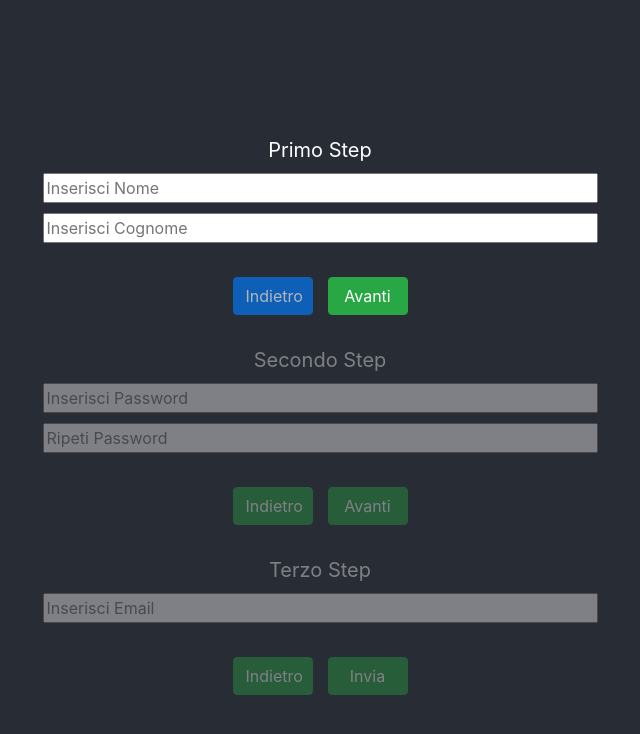
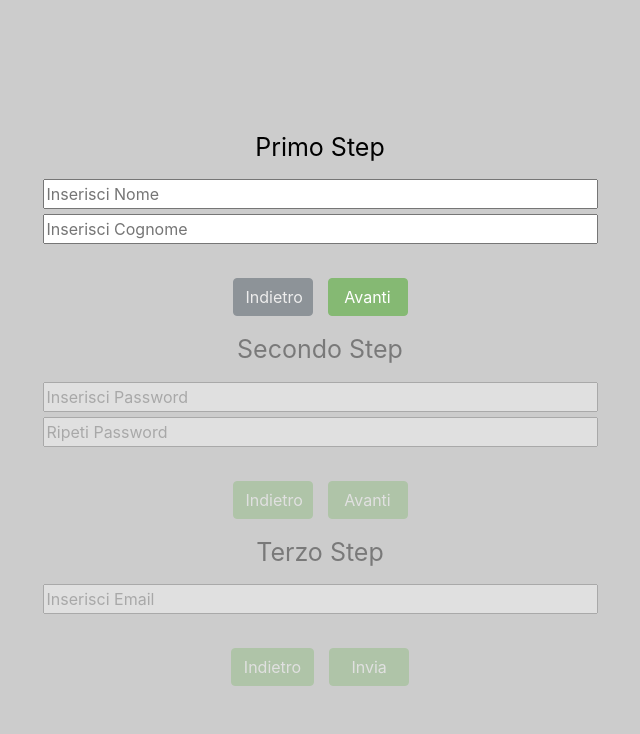
Before and after one commit to michelemangiacotti/react-form-validation, a React (Create React App) app in the folder test-treedom/: page / in a window 1280 px wide. Shown: the top 734 px of the page, without its empty margins (320-960 px from the left). Built offline with nearby package versions, Linux system fonts and the light colour scheme.

Commit message:
refactoring css

```diff
--- a/test-treedom/src/App.css
+++ b/test-treedom/src/App.css
@@ -12,7 +12,7 @@ code {
     monospace;
 }
 .app-container {
-  background-color: #282c34;
+  background-color:#CCCCCC;
   min-height: 100vh;
   display: flex;
   flex-direction: column;
@@ -23,27 +23,51 @@ code {
   /* width: 100%; */
 }
 
-.row-container {
-  justify-content: "space-between";
-  align-items: "center";
-}
 
 .btn-success {
   color:#fff;
-  background-color:#28a745;
-  border-color:#28a745
+  background-color:#85b973 !important;
+  border-color: #85b973 !important;
  }
 
  .btn-disabled {
   color: #fff;
-  background-color: #6c757d;
-  border-color: #6c757d;
+  background-color: #6c757d !important;
+  border-color: #6c757d !important;
 }
 
 .disabled-step {
   pointer-events: none;
   opacity: 0.4;
+  width: 100%;
+  margin-top: 10px;
+}
 
+.title-step {
+  align-content: center;
+  font-size: 25px;
+  color: black;
+}
+.title-success-form {
+  align-content: center;
+  font-size: 18px;
+  color: black;
+}
 
+.container-step{
+  width: 100%;
+  margin-top: 10px;
+}
 
+.row{
+  margin-top: 5px;
 }
+
+.error-label{
+  font-size: 15px;
+  color : red;
+}
+
+.input-style{
+  width: 50%;
+}
--- a/test-treedom/src/App.js
+++ b/test-treedom/src/App.js
@@ -7,12 +7,19 @@ import Button from 'react-bootstrap/Button'
 import 'bootstrap/dist/css/bootstrap.css';
 import Carousel from 'react-bootstrap/Carousel'
 
+//in questo caso ho inserito qui l'inica funzione utilità usata
+//ma di solito tendo a creare delle classi utility per avere un
+//codice più ordinato e mantenibile
+export function isStepActive(currentStep, numberActiveStep) {
+    return currentStep !== numberActiveStep ? 'disabled-step' : 'container-step';
+}
+
 class App extends React.Component {
 
     constructor(props) {
         super(props);
         this.state = {
-            step: 0,
+            step: 1,
             nome: '',
             nomeErrore: '',
             cognome: '',
@@ -42,11 +49,6 @@ class App extends React.Component {
         this.setState({ email: val.target.value });
     }
 
-    componentDidMount() {
-        console.log("componenti did mount" + this.state.step);
-
-    }
-
 
     handleNextClick() {
         let emailErrore = '';
@@ -57,26 +59,26 @@ class App extends React.Component {
 
         console.log("sto cliccando avanti");
         let promise = new Promise((resolve, reject) => {
-            if (this.state.step === 0) {
+            if (this.state.step === 1) {
                 const re = /^[a-zA-Z]+$/;
                 if (this.state.nome === '' || !re.test(this.state.nome)) {
                     isNotValid = true;
-                    this.setState({ nomeErrore: 'Nome non valorizzato o di tipo numerico', cognomeErrore });
+                    this.setState({ nomeErrore: 'Nome non valorizzato, con spazi o di tipo numerico', cognomeErrore });
                 } else {
                     if (this.state.cognome === '' || !re.test(this.state.cognome)) {
                         isNotValid = true;
-                        this.setState({ cognomeErrore: 'Cognome non valorizzato o di tipo numerico', nomeErrore });
+                        this.setState({ cognomeErrore: 'Cognome non valorizzato, con spazi o di tipo numerico', nomeErrore });
                     }
                 }
             }
-            if (this.state.step === 1) {
+            if (this.state.step === 2) {
                 if (this.state.password === '' || this.state.password !== this.state.confermaPassword ||
                     this.state.confermaPassword === '') {
                     isNotValid = true;
                     this.setState({ passwordErrore: 'Campi non valorizzati o le passwords non corrispondono ' });
                 }
             }
-            if (this.state.step === 2) {
+            if (this.state.step === 3) {
                 if (this.state.email === '' || !this.state.email.includes("@")) {
                     isNotValid = true;
                     this.setState({ emailErrore: 'Email non valido' });
@@ -107,7 +109,7 @@ class App extends React.Component {
     }
 
     handleNewForm() {
-        this.setState({ step: 0, nome: '', cognome: '', password: '', email: '', confermaPassword: '' });
+        this.setState({ step: 1, nome: '', cognome: '', password: '', email: '', confermaPassword: '' });
     }
 
     isMobile() {
@@ -126,25 +128,29 @@ class App extends React.Component {
         return isMobile;
     }
 
+    sendForm() {
+        return <div className="app-container">
+            <label className="title-success-form">
+                Hai inviato i dati inseriti, controlla la tua mail per confermare la registrazione
+             </label>
+            <Button className="btn-success" onClick={() => this.handleNewForm()}>
+                Ritorna alla registrazione
+            </Button>
+        </div>;
+    }
+
     render() {
         const isMobile = this.isMobile();
-        console.log("Is mobile: " + navigator.userAgent);
+        // console.log("Is mobile: " + navigator.userAgent);
 
         if (isMobile) {
-            if (this.state.step === 3) {
+            if (this.state.step === 4) {
                 return (
-                    <div className="app-container">
-                        Hai inviato i dati inseriti, controlla la tua mail per confermare la registrazione
-                        <br />
-                        <br />
-                        <Button className="btn-success" onClick={() => this.handleNewForm()}>
-                            Ritorna alla home page
-                        </Button>
-                    </div>
+                    this.sendForm()
                 )
             } else {
                 return (
-                    <Carousel activeIndex={this.state.step} controls={false}>
+                    <Carousel activeIndex={this.state.step-1} controls={false}>
                         <Carousel.Item>
                             <div className="app-container">
                                 <Step1 onClickNext={() => this.handleNextClick()}
@@ -191,14 +197,7 @@ class App extends React.Component {
 
             if (this.state.step === 4) {
                 return (
-                    <div className="app-container">
-                        Hai inviato i dati inseriti, controlla la tua mail per confermare la registrazione
-                        <br />
-                        <br />
-                        <Button className="btn-success" onClick={() => this.handleNewForm()}>
-                            Ritorna alla home page
-                        </Button>
-                    </div>
+                    this.sendForm()
                 )
             } else {
                 return (
@@ -233,5 +232,6 @@ class App extends React.Component {
             }
         }
     }
+
 }
 export default App;
--- a/test-treedom/src/component/Step1.js
+++ b/test-treedom/src/component/Step1.js
@@ -4,50 +4,61 @@ import '../App.css';
 import Row from 'react-bootstrap/Row'
 import Col from 'react-bootstrap/Col'
 import Button from 'react-bootstrap/Button'
+import { isStepActive } from '../App';
+
 
 
 class Step1 extends React.Component {
+
     render() {
         return (
-            <Container fluid="md" style={{ width: '100%', marginTop: "30px" }}
-                className={this.props.step !== 0 ? 'disabled-step' : ''}>
+            <Container fluid="md" className={isStepActive(this.props.step, 1)}>
                 <Row >
                     <Col>
-                        <label style={{ alignContent: 'center', fontSize: '20px' }}>
+                        <label className="title-step">
                             Primo Step
                         </label>
                     </Col>
                 </Row>
-                <Row style={{ marginBottom: '10px' }}>
+                <Row>
                     <Col>
-                        <input placeholder="Inserisci Nome" type="text" name="nome" style={{ width: '50%' }}
-                            value={this.props.nome} onChange={this.props.onChangeNome} />
-                    </Col>
-                </Row>
-                <Row style={{ marginBottom: '10px' }}>
-                    <Col>
-                        <input placeholder="Inserisci Cognome" type="text" name="cognome" style={{ width: '50%' }}
-                            value={this.props.cognome} onChange={this.props.onChangeCognome} />
+                        <input placeholder="Inserisci Nome"
+                            type="text" name="nome"
+                            className="input-style"
+                            value={this.props.nome}
+                            onChange={this.props.onChangeNome} />
                     </Col>
                 </Row>
                 <Row>
                     <Col>
-                        <label style={{ fontSize: 15, color: "red" }}>
+                        <input placeholder="Inserisci Cognome"
+                            type="text" name="cognome"
+                            className="input-style"
+                            value={this.props.cognome}
+                            onChange={this.props.onChangeCognome} />
+                    </Col>
+                </Row>
+                <Row>
+                    <Col>
+                        <label className="error-label">
                             {this.props.nomeErrore}
                         </label>
-                        <label style={{ fontSize: 15, color: "red" }}>
+                        <label className="error-label">
                             {this.props.cognomeErrore}
                         </label>
                     </Col>
                 </Row>
                 <Row>
                     <Col>
-                        <Button className="btn-disabled " onClick={() => this.props.onClickBack()}
-                            style={{ width: "80px" }} disabled={true}>
+                        <Button className="btn-disabled "
+                            onClick={() => this.props.onClickBack()}
+                            style={{ width: "80px" }}
+                            disabled={true}>
                             Indietro
                         </Button>
-                        <Button className="btn-success" onClick={() => this.props.onClickNext()}
-                            style={{ marginLeft: "15px", width: "80px" }} disabled={this.props.isValid}>
+                        <Button className="btn-success"
+                            onClick={() => this.props.onClickNext()}
+                            style={{ marginLeft: "15px", width: "80px" }}>
                             Avanti
                         </Button>
                     </Col>
@@ -55,5 +66,6 @@ class Step1 extends React.Component {
             </Container>
         );
     }
+
 }
 export default Step1;
--- a/test-treedom/src/component/Step2.js
+++ b/test-treedom/src/component/Step2.js
@@ -4,50 +4,53 @@ import '../App.css';
 import Row from 'react-bootstrap/Row'
 import Col from 'react-bootstrap/Col'
 import Button from 'react-bootstrap/Button'
+import { isStepActive } from '../App';
 
 
-class Step2 extends React.Component {
+
+class Step1 extends React.Component {
     render() {
         return (
-            <Container fluid="md" style={{ width: '100%', marginTop: "30px" }}
-                className={this.props.step !== 1 ? 'disabled-step' : ''}>
+            <Container fluid="md" className={isStepActive(this.props.step, 2)}>
                 <Row>
                     <Col>
-                        <label style={{ alignContent: 'center', fontSize: '20px' }}>
+                        <label className="title-step">
                             Secondo Step
-                            </label>
+                        </label>
                     </Col>
                 </Row>
-                <Row style={{ marginBottom: '10px' }}>
+                <Row>
                     <Col>
                         <input placeholder="Inserisci Password" type="password" name="password"
-                            style={{ width: '50%' }}
+                            className="input-style"
                             value={this.props.password}
                             onChange={this.props.onChangePassword} />
                     </Col>
                 </Row>
-                <Row style={{ marginBottom: '10px' }}>
+                <Row>
                     <Col>
                         <input placeholder="Ripeti Password" type="password" name="confermaPassord"
-                            style={{ width: '50%' }}
+                            className="input-style"
                             value={this.props.confermaPassword}
                             onChange={this.props.onChangeConfermaPassword} />
                     </Col>
                 </Row>
                 <Row>
                     <Col>
-                        <label style={{ fontSize: 15, color: "red" }}>
+                        <label className="error-label">
                             {this.props.passwordErrore}
                         </label>
                     </Col>
                 </Row>
                 <Row>
                     <Col>
-                        <Button className="btn-success" onClick={() => this.props.onClickBack()}
+                        <Button className="btn-success"
+                            onClick={() => this.props.onClickBack()}
                             style={{ width: "80px" }}>
                             Indietro
                         </Button>
-                        <Button className="btn-success" onClick={() => this.props.onClickNext()}
+                        <Button className="btn-success"
+                            onClick={() => this.props.onClickNext()}
                             style={{ marginLeft: "15px", width: "80px" }} disabled={false}>
                             Avanti
                         </Button>
@@ -57,4 +60,4 @@ class Step2 extends React.Component {
         );
     }
 }
-export default Step2;
+export default Step1;
--- a/test-treedom/src/component/Step3.js
+++ b/test-treedom/src/component/Step3.js
@@ -4,23 +4,24 @@ import '../App.css';
 import Row from 'react-bootstrap/Row'
 import Col from 'react-bootstrap/Col'
 import Button from 'react-bootstrap/Button'
+import { isStepActive } from '../App';
+
 
 class Step3 extends React.Component {
     render() {
         return (
-            <Container fluid="md" style={{ width: '100%', marginTop: "30px" }}
-                className={this.props.step !== 2 ? 'disabled-step' : ''}>
+            <Container fluid="md" className={isStepActive(this.props.step, 3)}>
                 <Row>
                     <Col>
-                        <label style={{ alignContent: 'center', fontSize: '20px' }}>
+                        <label className="title-step">
                             Terzo Step
-                            </label>
+                        </label>
                     </Col>
                 </Row>
-                <Row style={{ marginBottom: '10px' }}>
+                <Row>
                     <Col>
                         <input placeholder="Inserisci Email" type="text" name="email"
-                            style={{ width: '50%' }}
+                            className="input-style"
                             value={this.props.email}
                             onChange={this.props.onChangeEmail}
                         />
@@ -28,19 +29,21 @@ class Step3 extends React.Component {
                 </Row>
                 <Row>
                     <Col>
-                        <label style={{ fontSize: 15, color: "red" }}>
+                        <label className="error-label">
                             {this.props.emailErrore}
                         </label>
                     </Col>
                 </Row>
                 <Row>
                     <Col>
-                        <Button className="btn-success" onClick={() => this.props.onClickBack()}
-                            style={{ width: "80px", display: this.props.isMobile ? 'none' : 'visible' }} >
+                        <Button className="btn-success"
+                            onClick={() => this.props.onClickBack()}
+                        >
                             Indietro
                         </Button>
-                        <Button className="btn-success" onClick={() => this.props.onClickNext()}
-                            style={{ marginLeft: "15px", width: "80px" }} disabled={this.props.isValid}>
+                        <Button className="btn-success"
+                            onClick={() => this.props.onClickNext()}
+                            style={{ marginLeft: "15px", width: "80px" }}>
                             Invia
                         </Button>
                     </Col>
--- a/test-treedom/src/index.js
+++ b/test-treedom/src/index.js
@@ -4,8 +4,6 @@ import App from './App'
 
 
 ReactDOM.render(
-    <React.StrictMode>
-      <App />
-    </React.StrictMode>,
+      <App />,
     document.getElementById('root')
   );
```
